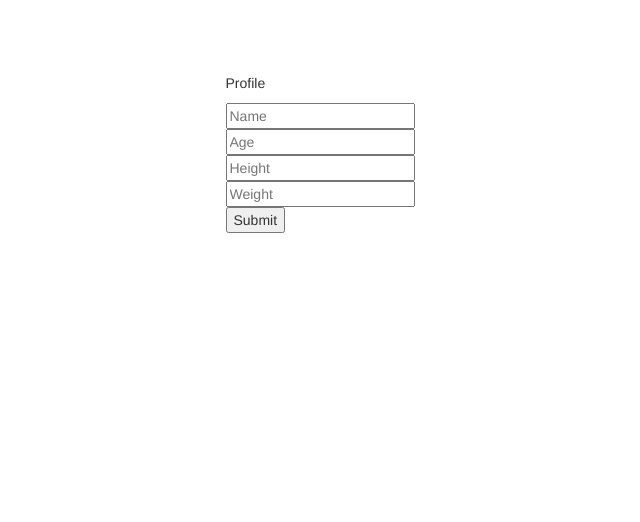
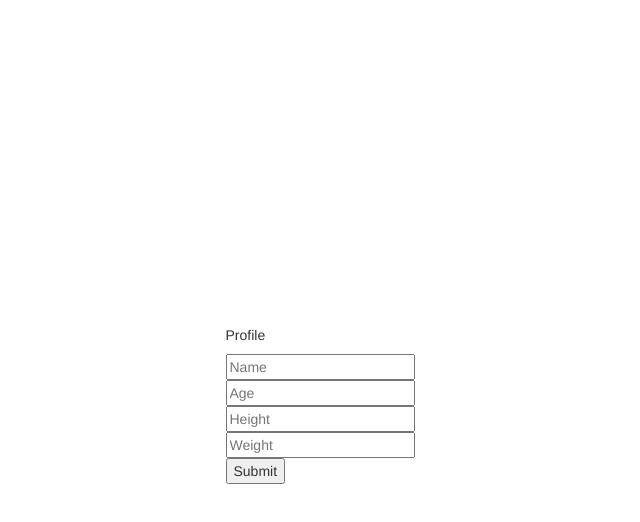
Before and after one commit to varunprabhakaran22/MyShapeTimee, a plain HTML site: page index.html in a window 1280 px wide. Shown: the whole page, without its empty margins (320-960 px from the left). Drawn offline with nearby package versions, Linux system fonts and the light colour scheme.

Commit message:
moving the content to center

```diff
--- a/css/style.css
+++ b/css/style.css
@@ -5,10 +5,15 @@
     --primary-sont-size:14px;
 }
 
-.main{
-    display: flex;
-    justify-content: center;
-    margin: 5%;
+.main
+{
+     margin: 0;
+     padding: 0;
+     /* background-color: var(--primary-color); */
+     justify-content: center;
+     align-items: center;
+     display: flex;
+     height: 100vh;
 }
 
 .profile{
--- a/index.html
+++ b/index.html
@@ -9,8 +9,9 @@
     <link rel="stylesheet" href="css/style.css">
 </head>
 <body>
+    <div class="container-fluid">
         <div class="main">
-        <div class="session">
+            <div>
                 <div class="profile"> Profile</div>
                 <div><input class="name" type="text" placeholder="Name"></div>
                 <div><input class="age" type="text" placeholder="Age" ></div>
@@ -19,8 +20,8 @@
                 <input  class="save-button" type="button" value="Submit">
             </div>
         </div>
+    </div>
     <script src="https://ajax.googleapis.com/ajax/libs/jquery/3.4.1/jquery.min.js"></script>
     <script src="https://maxcdn.bootstrapcdn.com/bootstrap/3.4.0/js/bootstrap.min.js"></script>
 </body>
-
 </html>
```
Lines whose indentation alone changed are shown as unchanged.
